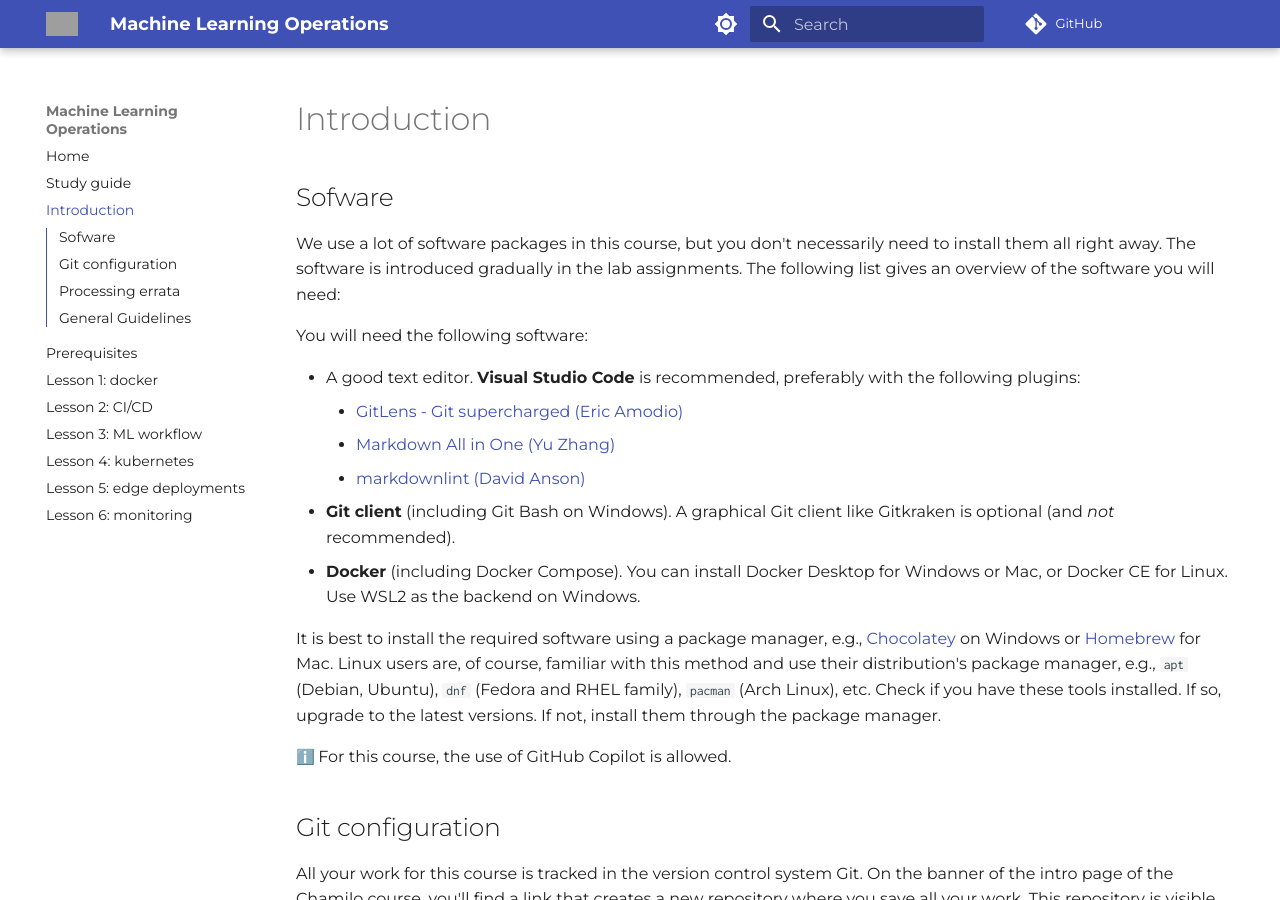
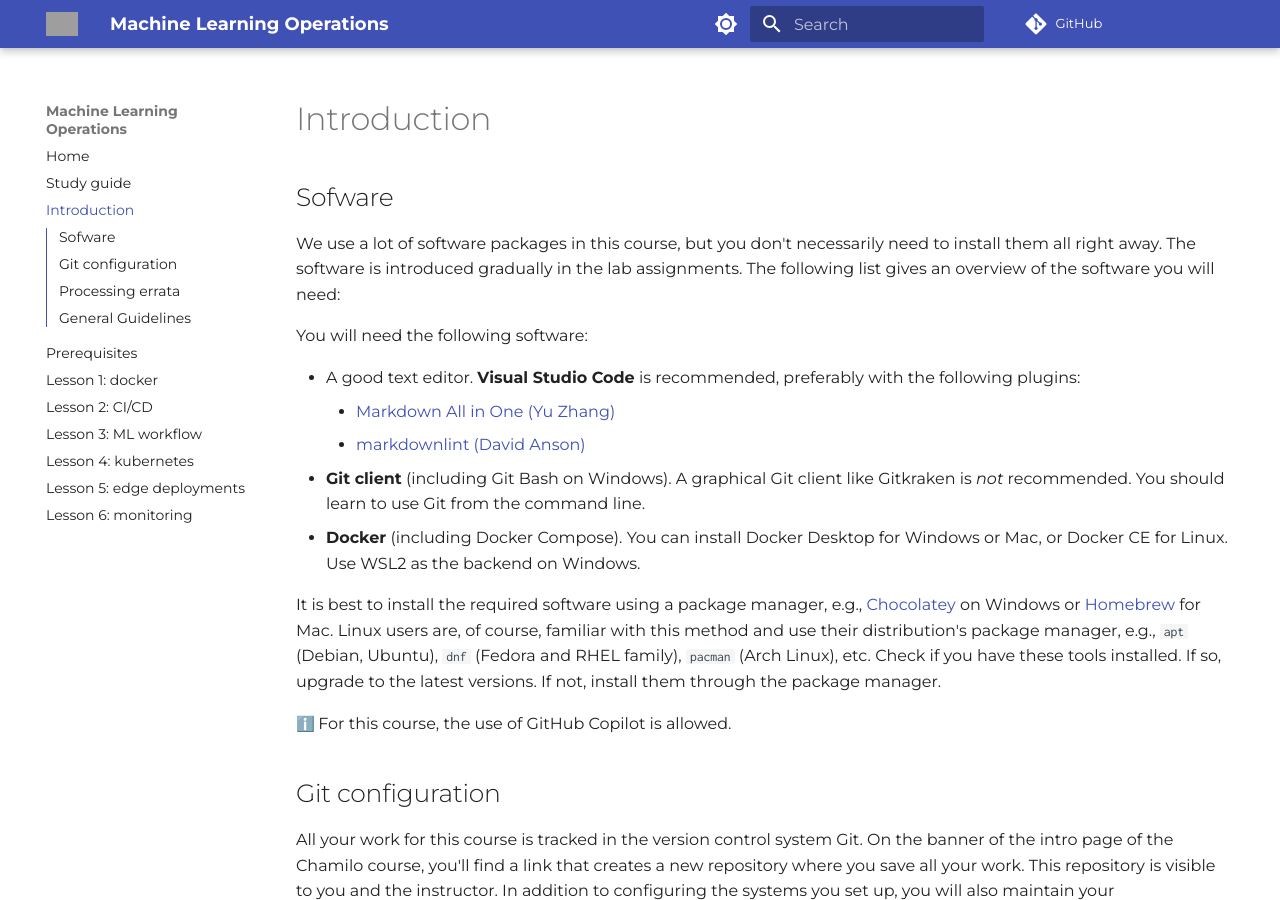
Before and after one commit to HOGENT-MLOps/mlops-slides, an MkDocs documentation site: the page built from docs/00-introduction.md, in a window 1280 px wide and 900 px high. Built offline with MkDocs 1.6.1 and Material for MkDocs 9.7.7, drawn with Linux system fonts in a browser that asks for light colours; emoji names are drawn with the system emoji font; comment, search, counter and statistics services are not loaded; grey boxes are pictures that could not be loaded.

Commit message:
Remove git GUI's from software

```diff
--- a/docs/00-introduction.md
+++ b/docs/00-introduction.md
@@ -7,10 +7,9 @@ We use a lot of software packages in this course, but you don't necessarily need
 You will need the following software:
 
 - A good text editor. **Visual Studio Code** is recommended, preferably with the following plugins:
-    - [GitLens - Git supercharged (Eric Amodio)](https://marketplace.visualstudio.com/items?itemName=eamodio.gitlens)
     - [Markdown All in One (Yu Zhang)](https://marketplace.visualstudio.com/items?itemName=yzhang.markdown-all-in-one)
     - [markdownlint (David Anson)](https://marketplace.visualstudio.com/items?itemName=DavidAnson.vscode-markdownlint)
-- **Git client** (including Git Bash on Windows). A graphical Git client like Gitkraken is optional (and *not* recommended).
+- **Git client** (including Git Bash on Windows). A graphical Git client like Gitkraken is *not* recommended. You should learn to use Git from the command line.
 - **Docker** (including Docker Compose). You can install Docker Desktop for Windows or Mac, or Docker CE for Linux. Use WSL2 as the backend on Windows.
 
 It is best to install the required software using a package manager, e.g., [Chocolatey](http://chocolatey.org/) on Windows or [Homebrew](https://brew.sh/) for Mac. Linux users are, of course, familiar with this method and use their distribution's package manager, e.g., `apt` (Debian, Ubuntu), `dnf` (Fedora and RHEL family), `pacman` (Arch Linux), etc. Check if you have these tools installed. If so, upgrade to the latest versions. If not, install them through the package manager.
```
